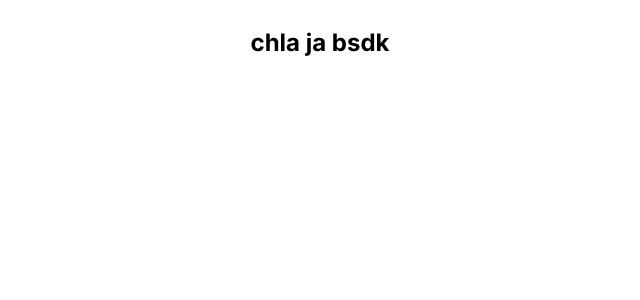
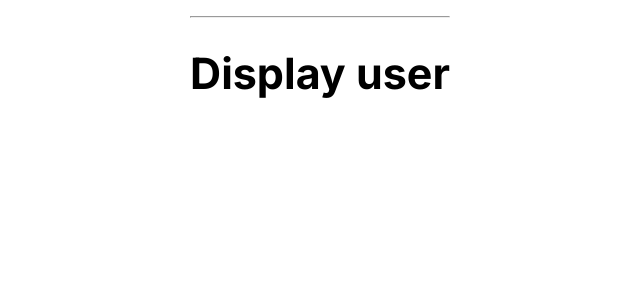
Before and after one commit to AdityaGaur7/NEXTJS-CODE, a Next.js app: page /ok in a window 1280 px wide. Before the commit this address had no page. Shown: the top 300 px of the page, without its empty margins (320-960 px from the left). Built offline with nearby package versions, Linux system fonts and the light colour scheme.

Commit message:
passing data from redux to new page

```diff
--- a/src/app/comp/adduser.js
+++ b/src/app/comp/adduser.js
@@ -2,7 +2,7 @@
 import React, { useState } from 'react'
 import { adduser } from '../redux/slice';
 import { useDispatch } from 'react-redux';
-
+import Link from 'next/link';
 const Adduser = () => {
      const [name,setname]=useState("");
   const dispatch = useDispatch();
@@ -18,6 +18,7 @@ const Adduser = () => {
         </h1>
         <input type='text' placeholder='Add new user' value={name} onChange={(e)=>setname(e.target.value)}/>
         <button onClick={usedispatch}>Adduser</button>
+        <Link href="/ok">display</Link>
     </div>
   )
 }
--- /dev/null
+++ b/src/app/ok/page.js
@@ -0,0 +1,31 @@
+"use client"
+
+import { useDispatch, useSelector } from 'react-redux'
+import { removeuser } from '../redux/slice';
+export default function Display() {
+
+    const userdata = useSelector((data) => data.reducer.users);
+    const dispatch = useDispatch();
+    console.log(userdata);
+
+    return (
+        <div>
+            <hr />
+            <h1>Display user</h1>
+            <div>
+                {
+                    userdata.map((item, index) => (
+                        <div style={{display:'flex'}}>
+
+                            <h2>{item.name}</h2>
+
+                            <button onClick={()=> dispatch(removeuser(item.id))}>delete</button>
+
+                        </div>
+                    ))
+                }
+            </div>
+
+        </div>
+    )
+}
--- a/src/app/products/page.js
+++ b/src/app/products/page.js
@@ -8,6 +8,7 @@ const getproduct = async () => {
     return res.result;
 }
 const Page = async () => {
+
 
     let data = await getproduct();
     console.log(data);
--- a/src/app/tool/login/page.js
+++ b/src/app/tool/login/page.js
@@ -1,29 +1,40 @@
 "use client"
 import Image from "next/image"
-import Profile from "../../../public/vercel.svg"
 import { Roboto } from "next/font/google"
+import { useSelector } from "react-redux";
 
 const roboto = Roboto({
-    weight:'100',
-    subsets:['latin'],
-    display:'swap'
+    weight: '100',
+    subsets: ['latin'],
+    display: 'swap'
 })
 export default function Login() {
-    console.log(Profile)
+
     return (
         <div>
 
 
             <h1 className={roboto.className}>login</h1>
-<Image
-src={Profile}
 
-/>
             <Image
                 src="https://adgaurportfolio.vercel.app/images/programmer.webp"
                 width={400}
                 height={500}
+                alt="ok"
             />
+            <div>
+            {/* {
+                    userdata.map((item, index) => (
+                        <div style={{display:'flex'}}>
+
+                            <h2>{item.name}</h2>
+
+                            <button onClick={()=> dispatch(removeuser(item.id))}>delete</button>
+
+                        </div>
+                    ))
+                } */}
+            </div>
         </div>
     )
 };
```
Lines whose indentation alone changed are shown as unchanged.
